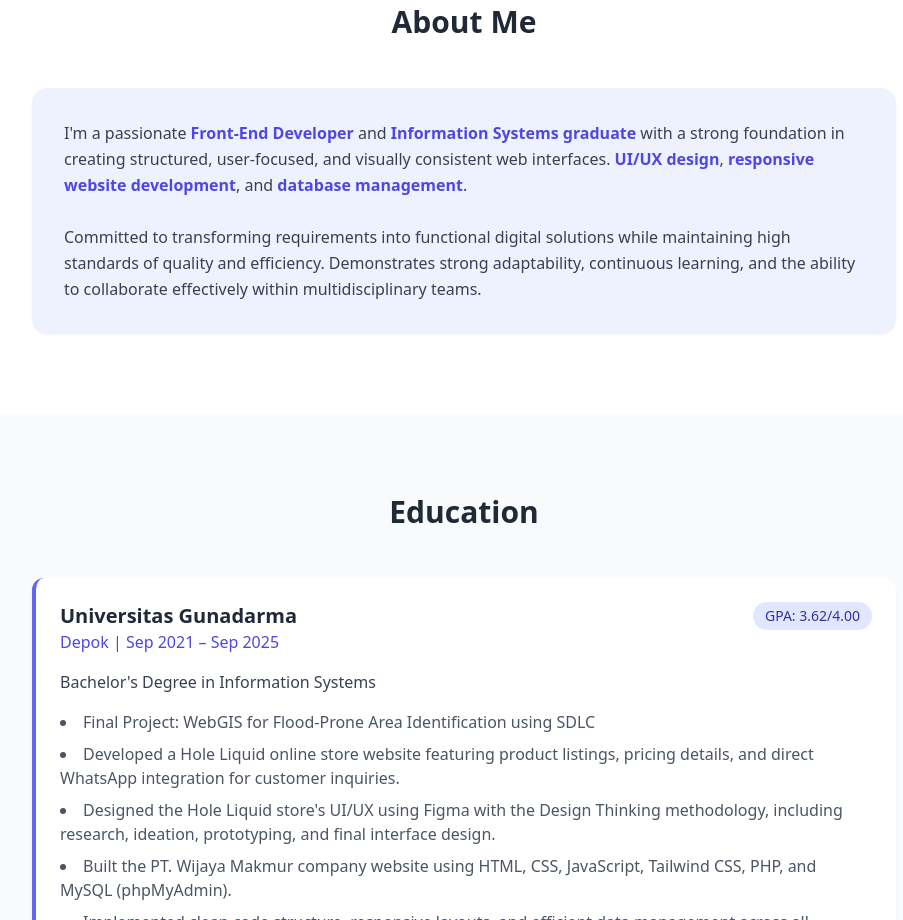
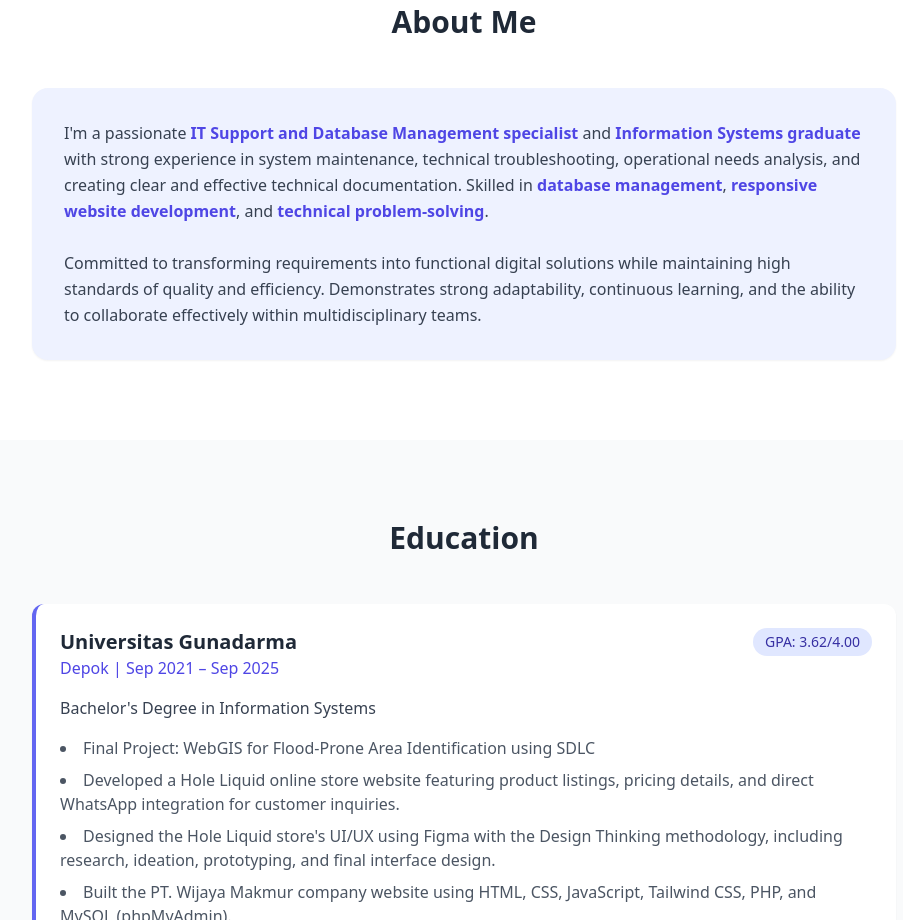
Before and after one commit to Saljoo12/Portofolio-Faizal-Salsabila, a plain HTML site: page index.html in a window 1280 px wide. Shown: the part 900-1820 px from the top of the page, without its empty margins (176-1079 px from the left). Drawn offline with nearby package versions, Linux system fonts and the light colour scheme.

Commit message:
Update index.html

```diff
--- a/index.html
+++ b/index.html
@@ -197,11 +197,11 @@
             <h2 class="text-3xl font-bold text-center mb-12 text-gray-800">About Me</h2>
             <div class="bg-indigo-50 rounded-2xl p-8 shadow-sm">
                 <p class="text-gray-700 leading-relaxed">
-                    I'm a passionate <span class="font-semibold text-indigo-600">Front-End Developer</span> and
-                    <span class="font-semibold text-indigo-600">Information Systems graduate</span> with a strong foundation in creating structured, user-focused, and visually consistent web interfaces.
-                    <span class="font-semibold text-indigo-600">UI/UX design</span>,
-                    <span class="font-semibold text-indigo-600">responsive website development</span>, and
-                    <span class="font-semibold text-indigo-600">database management</span>.
+                    I'm a passionate <span class="font-semibold text-indigo-600">IT Support and Database Management specialist</span> and
+                <span class="font-semibold text-indigo-600">Information Systems graduate</span> with strong experience in system maintenance, technical troubleshooting, operational needs analysis, and creating clear and effective technical documentation. Skilled in
+                <span class="font-semibold text-indigo-600">database management</span>,
+                <span class="font-semibold text-indigo-600">responsive website development</span>, and
+                <span class="font-semibold text-indigo-600">technical problem-solving</span>.
                     <br><br>
                     Committed to transforming requirements into functional digital solutions while maintaining high standards of quality and efficiency.
                     Demonstrates strong adaptability, continuous learning, and the ability to collaborate effectively within multidisciplinary teams.
```
